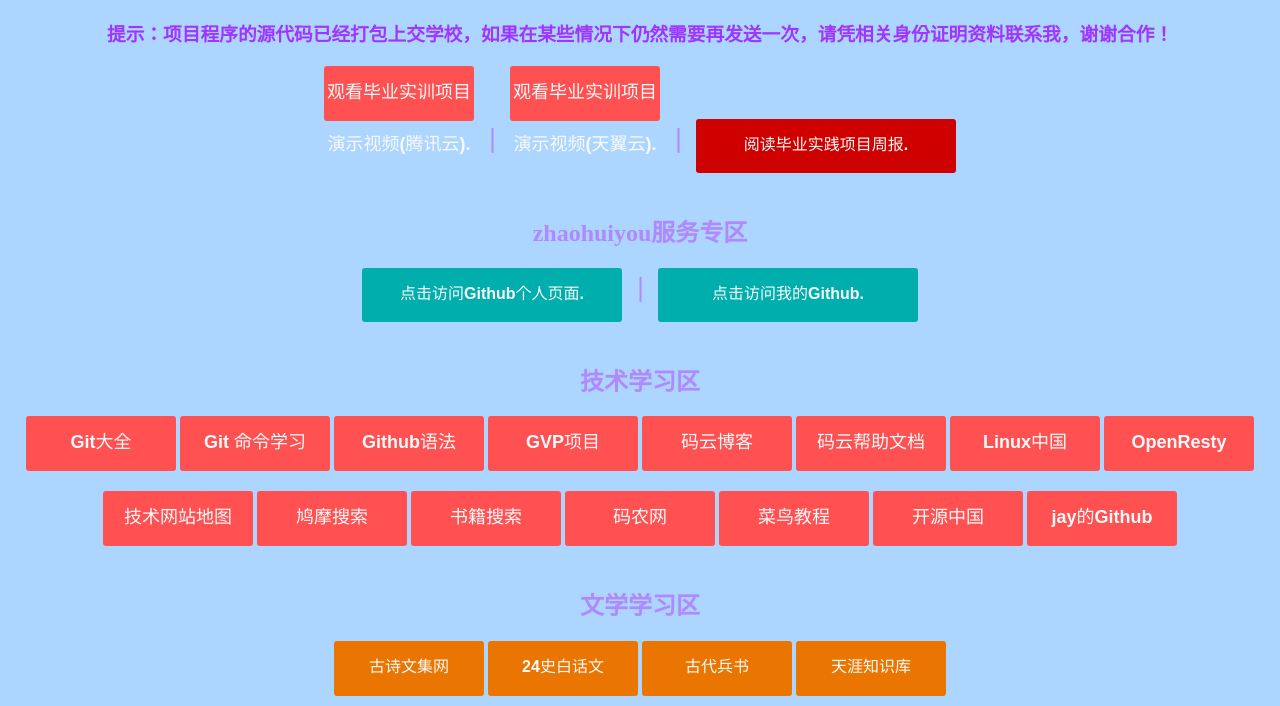
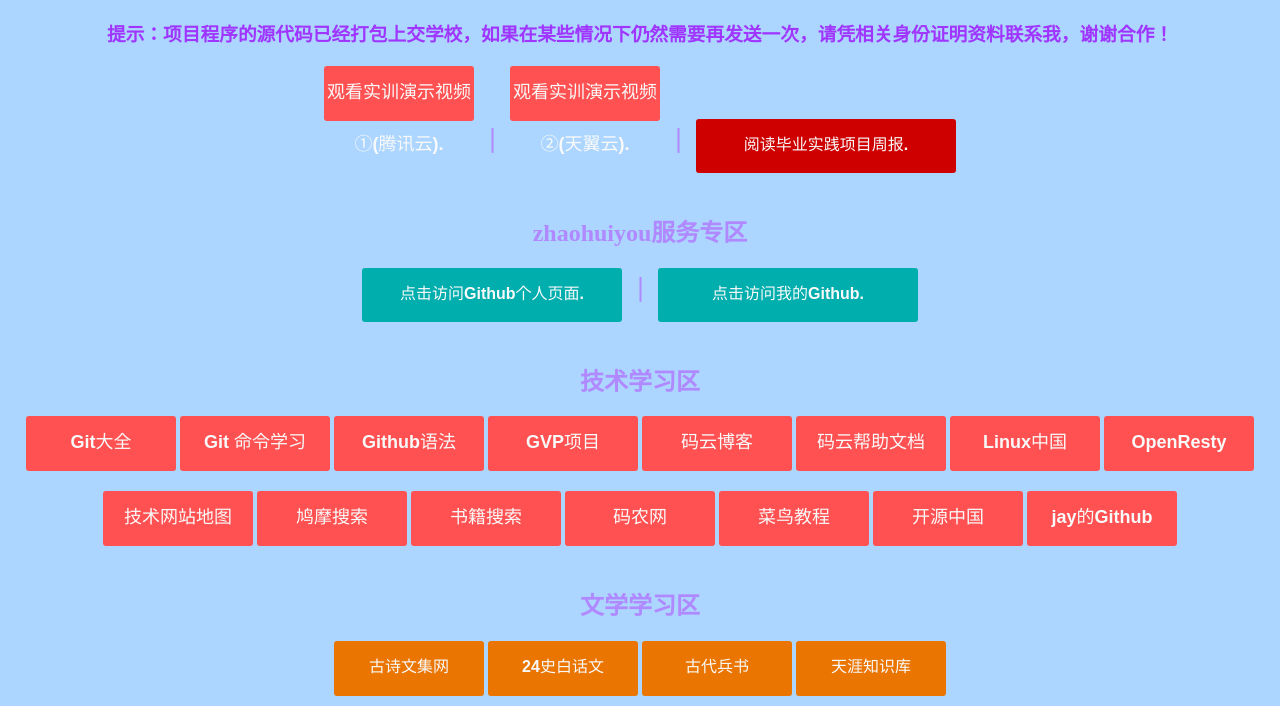
Before and after one commit to zhaohuiyou/Home, a plain HTML site: page index.html in a window 1280 px wide. Shown: the part 94-800 px from the top of the page. Drawn offline with Linux system fonts and the light colour scheme.

Commit message:
Update index.html

```diff
--- a/index.html
+++ b/index.html
@@ -495,9 +495,9 @@ html, * {-webkit-user-select:text!important; -moz-user-select:text!important;}
     <h2> </h2>
 
     <h2>
- <a href="https://share.weiyun.com/591Ys6R" class="rowtop1">观看毕业实训项目演示视频(腾讯云). </a>
+  <a href="https://share.weiyun.com/591Ys6R" class="rowtop1">观看实训演示视频①(腾讯云). </a>
 <a>      ｜        </a>
-<a href="https://cloud.189.cn/t/zUjMjeVz6rEn" class="rowtop1">观看毕业实训项目演示视频(天翼云). </a>
+<a href="https://cloud.189.cn/t/zUjMjeVz6rEn" class="rowtop1">观看实训演示视频②(天翼云). </a>
 <a>      ｜        </a>
  <a href="https://zhaohuiyou.github.io/Week-report/" class="rowtop3">阅读毕业实践项目周报. </a>
  <h2 data="FOLDER"> zhaohuiyou服务专区</h2>
```
